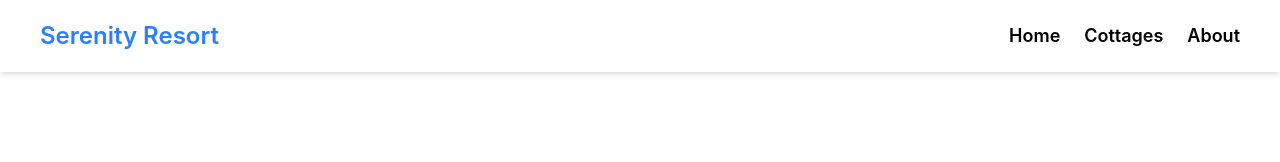
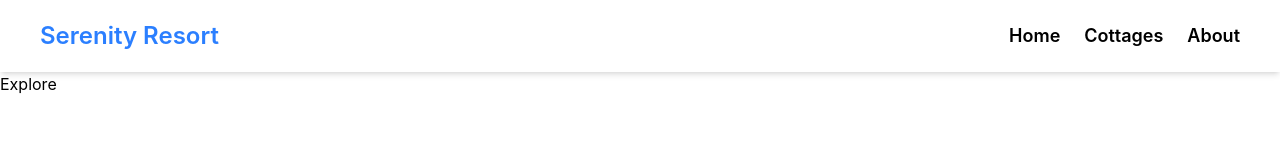
Before and after one commit to Code-W-Gab/Resort_Reservation, a React app in the folder frontend/: page /home in a window 1280 px wide. Shown: the top 162 px of the page. Built offline with nearby package versions, Linux system fonts and the light colour scheme; the HTML template or start-up script is replaced by a standard one.

Commit message:
Add explore file for layout

```diff
--- /dev/null
+++ b/frontend/src/Components/User/Explore.jsx
@@ -0,0 +1,7 @@
+export default function Explore() {
+  return(
+    <main>
+      Explore
+    </main>
+  )
+}
--- a/frontend/src/Pages/User/HomePage.jsx
+++ b/frontend/src/Pages/User/HomePage.jsx
@@ -1,9 +1,11 @@
+import Explore from "../../Components/User/Explore";
 import Header from "../../Layout/Header";
 
 export default function HomePage() {
   return(
     <main>
       <Header/>
+      <Explore/>
     </main>
   )
 }
```
